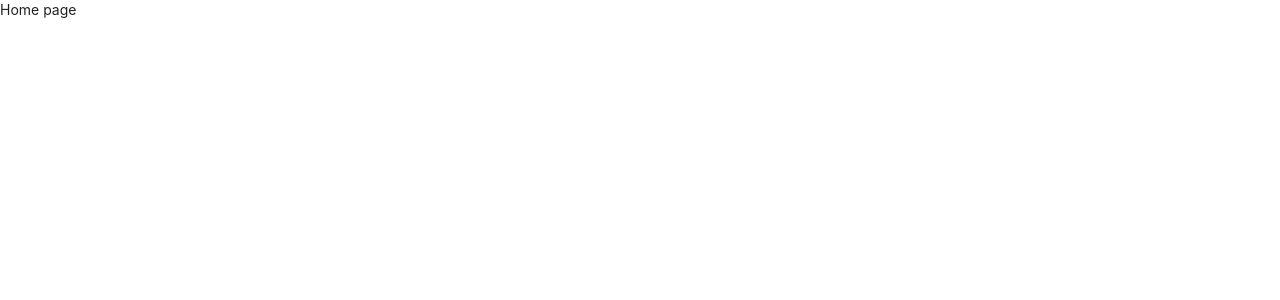
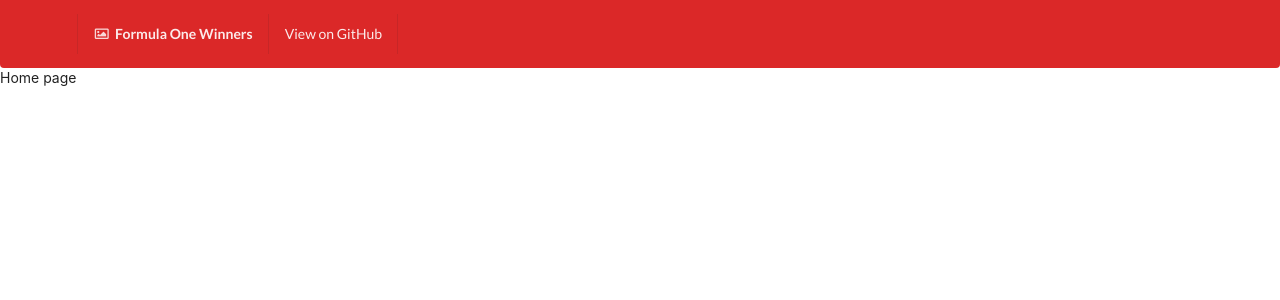
Before and after one commit to abduvik/formula-one-winners, a React (Create React App) app: page / in a window 1280 px wide. Shown: the top 300 px of the page. Built offline with nearby package versions, Linux system fonts and the light colour scheme.

Commit message:
Created App Header

```diff
--- a/src/App.js
+++ b/src/App.js
@@ -1,10 +1,16 @@
-import React, { Component } from 'react';
+import React, { Component, Fragment } from 'react';
 import './App.scss';
 import Router from './router/Router';
+import Header from './components/header/Header';
 
 class App extends Component {
   render() {
-    return (<Router />);
+    return (
+      <Fragment>
+        <Header />
+        <Router />
+      </Fragment>
+    );
   }
 }
 
--- /dev/null
+++ b/src/components/header/Header.js
@@ -0,0 +1,27 @@
+import React, { Component } from "react";
+import './Header.scss';
+
+export default class Header extends Component {
+  render() {
+    return (
+      <header>
+        <div className="ui red stackable menu inverted segment">
+          <div className="ui container">
+            <div className="item app-name">
+              <i className="image outline icon" />
+              Formula One Winners
+            </div>
+            <a
+              className="item"
+              target="_blank"
+              rel="noopener noreferrer"
+              href="https://github.com/AbdelrahmanSE/formula-one-winners"
+            >
+              View on GitHub
+            </a>
+          </div>
+        </div>
+      </header>
+    );
+  }
+}
--- /dev/null
+++ b/src/components/header/Header.scss
@@ -0,0 +1,9 @@
+header {
+  .ui.menu {
+    border-radius: 0 0 4px 4px !important;
+
+    .app-name {
+      font-weight: bold;
+    }
+  }
+}
```
